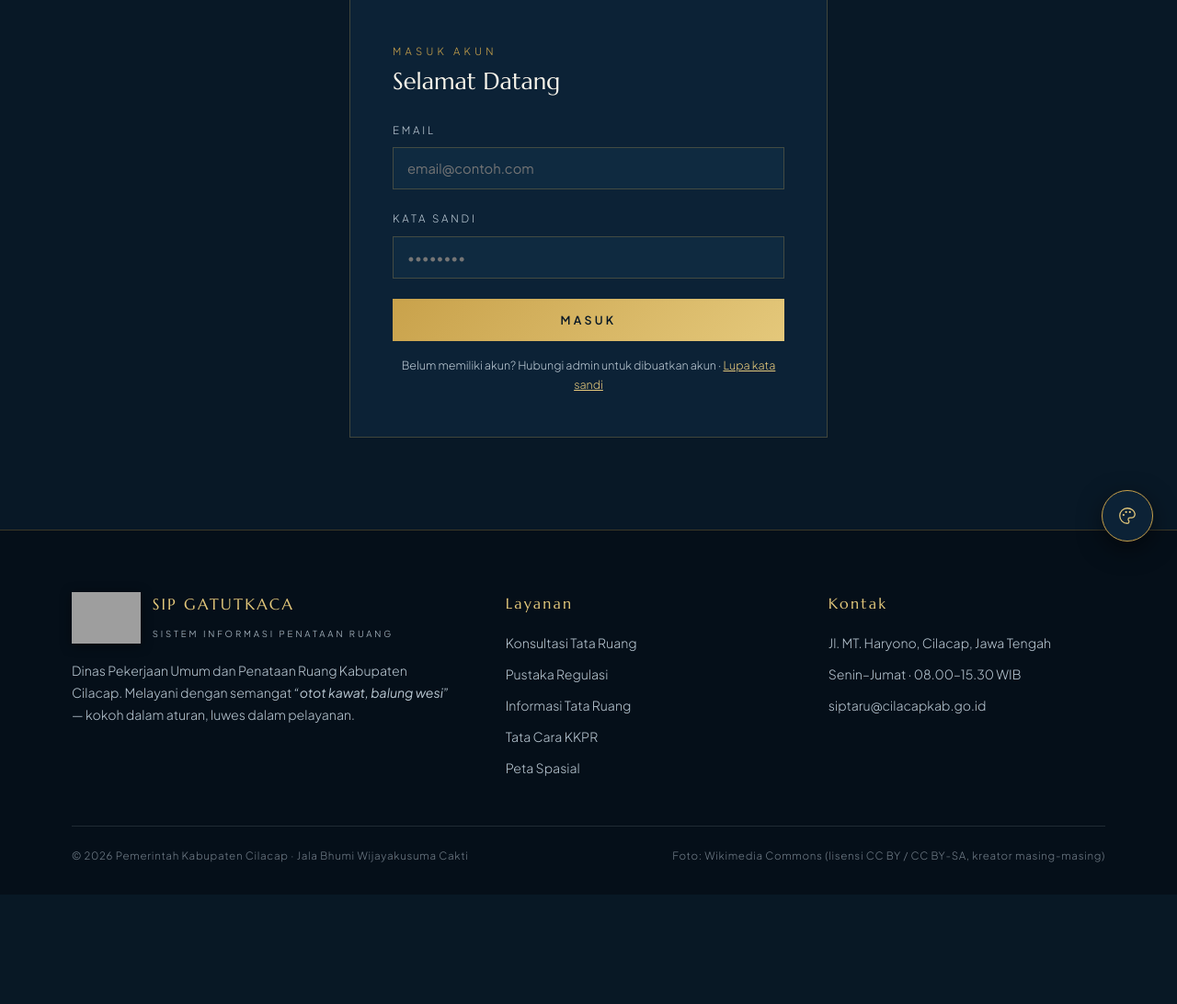
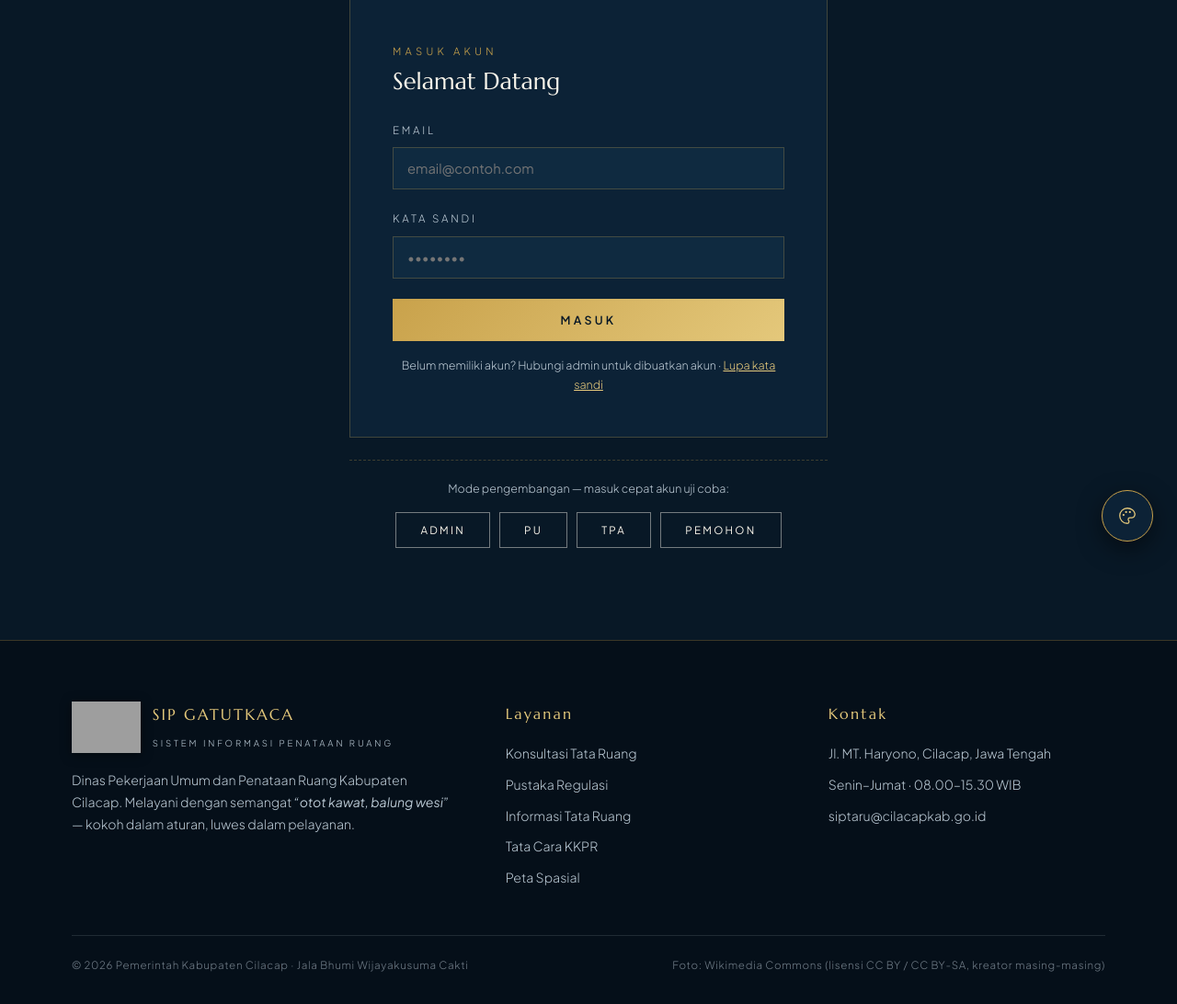
Before and after one commit to simbgsemarang-code/sipgatutkaca, a CodeIgniter app: page /login in a window 1280 px wide. Shown: the part 185-1277 px from the top of the page at 92% size. Before the commit the page ends 1123 px from the top, so only its background shows below. Run offline with CodeIgniter, Linux system fonts and the light colour scheme; grey boxes are pictures that could not be loaded.

Commit message:
Tombol "masuk cepat" akun uji coba di halaman login (dev only)
Diminta link berisi kredensial supaya tidak perlu ketik email/password
manual - sengaja TIDAK dibuat lewat parameter URL (password di URL
tersimpan di riwayat browser, log akses server, dan gampang ke-share
tanpa sadar). Sebagai gantinya: tombol per akun yang men-submit form
POST tersembunyi langsung ke login/proses - endpoint yang SAMA PERSIS
dengan form login manual, jadi password_verify() tetap jalan seperti
biasa (bukan jalur pintas otentikasi). Kalau password akun di database
pernah diganti, tombol ini otomatis berhenti berfungsi, bukan diam-diam
tetap tembus.

- Login.php: tambah $akun_uji (email+password 4 akun dari
  database/akun_uji_coba.sql + admin seed). Cuma dikirim ke view kalau
  ENVIRONMENT === 'development' - otomatis hilang begitu situs
  diamankan ke production lewat SetEnv CI_ENV production (sudah
  didokumentasikan di DEPLOY.md sejak awal).
- login.php: render tombol per akun_uji di bawah kartu login utama,
  masing-masing form tersembunyi dengan hidden input email/password
  mengarah ke login/proses.

Sudah diuji render + dicek langsung markup HTML-nya (memastikan
action, name, dan value tiap hidden input benar sebelum di-deploy).

```diff
--- a/application/controllers/Login.php
+++ b/application/controllers/Login.php
@@ -10,6 +10,21 @@ class Login extends CI_Controller {
 		'tpa'   => 'Selamat Datang TPA',
 		'pu'    => 'Selamat Datang PU',
 		'admin' => 'Selamat Datang Admin',
+	);
+
+	/**
+	 * Akun uji coba untuk tombol "masuk cepat" - HANYA ditampilkan kalau
+	 * ENVIRONMENT development (lihat index()). Ini bukan celah lewat
+	 * jalur login: tombolnya cuma submit form biasa ke proses(), yang
+	 * tetap memverifikasi password lewat password_verify() seperti
+	 * login manual - jadi kalau password di DB pernah diganti, tombol
+	 * ini otomatis berhenti berfungsi (bukan diam-diam tetap tembus).
+	 */
+	private $akun_uji = array(
+		array('label' => 'Admin',   'email' => 'admin@sipgatutkaca.local',      'password' => 'f0250dc5621e'),
+		array('label' => 'PU',      'email' => 'pu.uji@sipgatutkaca.local',      'password' => '1965ad22f258'),
+		array('label' => 'TPA',     'email' => 'tpa.uji@sipgatutkaca.local',     'password' => '309997a80684'),
+		array('label' => 'Pemohon', 'email' => 'pemohon.uji@sipgatutkaca.local', 'password' => '092d2a5cd461'),
 	);
 
 	public function __construct()
@@ -29,9 +44,10 @@ class Login extends CI_Controller {
 
 		$from = (string) $this->input->get('from');
 
-		$data['error']  = $this->session->flashdata('error');
-		$data['old']    = $this->session->flashdata('old');
-		$data['sapaan'] = isset($this->peta_sapaan[$from]) ? $this->peta_sapaan[$from] : 'Selamat Datang';
+		$data['error']   = $this->session->flashdata('error');
+		$data['old']     = $this->session->flashdata('old');
+		$data['sapaan']  = isset($this->peta_sapaan[$from]) ? $this->peta_sapaan[$from] : 'Selamat Datang';
+		$data['akun_uji'] = (ENVIRONMENT === 'development') ? $this->akun_uji : array();
 		$this->load->view('pages/login', $data);
 	}
 
--- a/application/views/pages/login.php
+++ b/application/views/pages/login.php
@@ -243,6 +243,21 @@ footer{background:var(--foot);color:#F8F4EA;padding:66px 0 32px;border-top:1px s
       <button class="btn btn-gold" type="submit" style="width:100%">Masuk</button>
       <p class="note" style="text-align:center">Belum memiliki akun? Hubungi admin untuk dibuatkan akun · <a href="#" style="color:var(--gold-300);text-decoration:underline">Lupa kata sandi</a></p>
     </form>
+
+    <?php if (!empty($akun_uji)): ?>
+      <div class="reveal" style="max-width:520px;margin:24px auto 0;padding-top:20px;border-top:1px dashed var(--line)">
+        <p class="note" style="text-align:center;margin-top:0;margin-bottom:14px">Mode pengembangan — masuk cepat akun uji coba:</p>
+        <div style="display:flex;gap:10px;flex-wrap:wrap;justify-content:center">
+          <?php foreach ($akun_uji as $a): ?>
+            <form action="<?php echo base_url('login/proses'); ?>" method="post" style="margin:0">
+              <input type="hidden" name="email" value="<?php echo htmlspecialchars($a['email'], ENT_QUOTES, 'UTF-8'); ?>">
+              <input type="hidden" name="password" value="<?php echo htmlspecialchars($a['password'], ENT_QUOTES, 'UTF-8'); ?>">
+              <button type="submit" class="btn btn-ghost btn-sm" style="cursor:pointer"><?php echo htmlspecialchars($a['label'], ENT_QUOTES, 'UTF-8'); ?></button>
+            </form>
+          <?php endforeach; ?>
+        </div>
+      </div>
+    <?php endif; ?>
   </div>
 </section>
 
```
